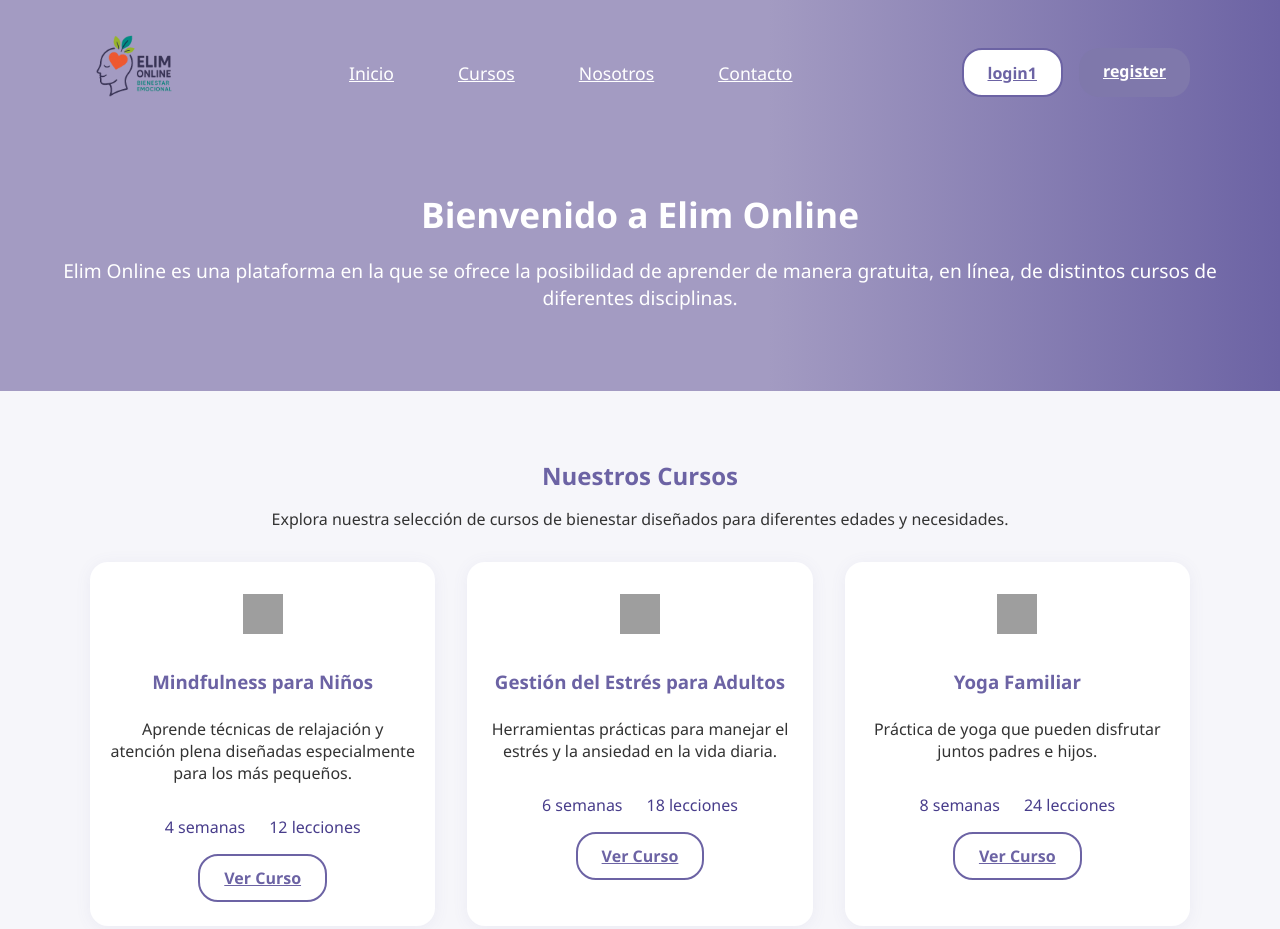
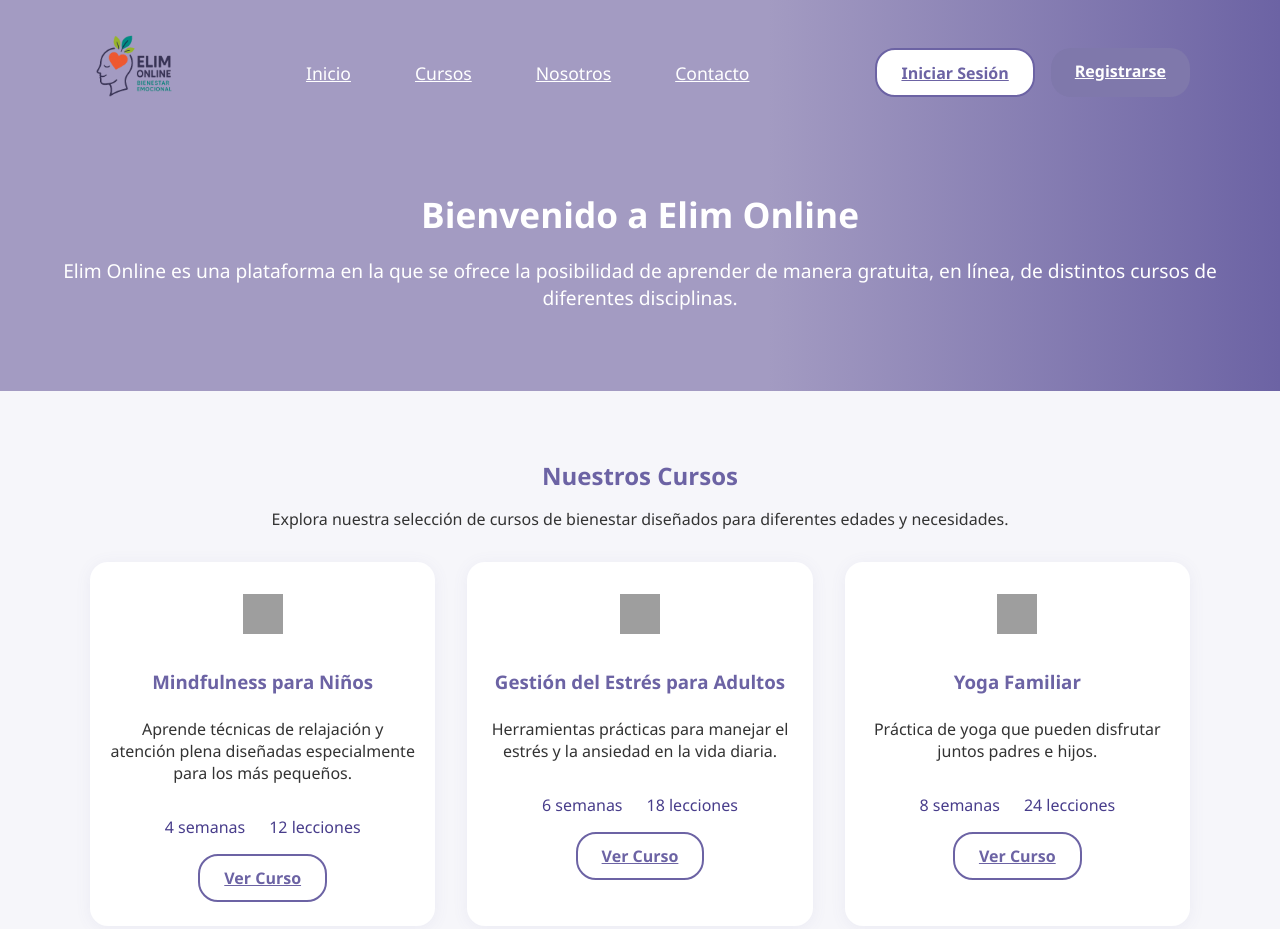
Before and after one commit to GomezJustine/plataforma-elim-online, a plain HTML site: page Frontend/index.html in a window 1280 px wide. Shown: the top 929 px of the page. Drawn offline with Linux system fonts and the light colour scheme; grey boxes are pictures that could not be loaded.

```diff
--- a/Frontend/index.html
+++ b/Frontend/index.html
@@ -28,8 +28,8 @@
                 <li><a href="#contacto">Contacto</a></li>
             </ul>
             <div class="nav-buttons">
-                <a href="/Frontend/src/pages/login/login1.html" class="btn-secondary">login1</a>
-                <a href="/Frontend/src/pages/register/register.html" class="btn-primary">register</a>
+                <a href="/Frontend/src/pages/login/login1.html" class="btn-secondary">Iniciar Sesión</a>
+                <a href="/Frontend/src/pages/register/register.html" class="btn-primary">Registrarse</a>
             </div>
         </nav>
     </header>
```
Also changed, not shown: Frontend/vercel.json (added).
